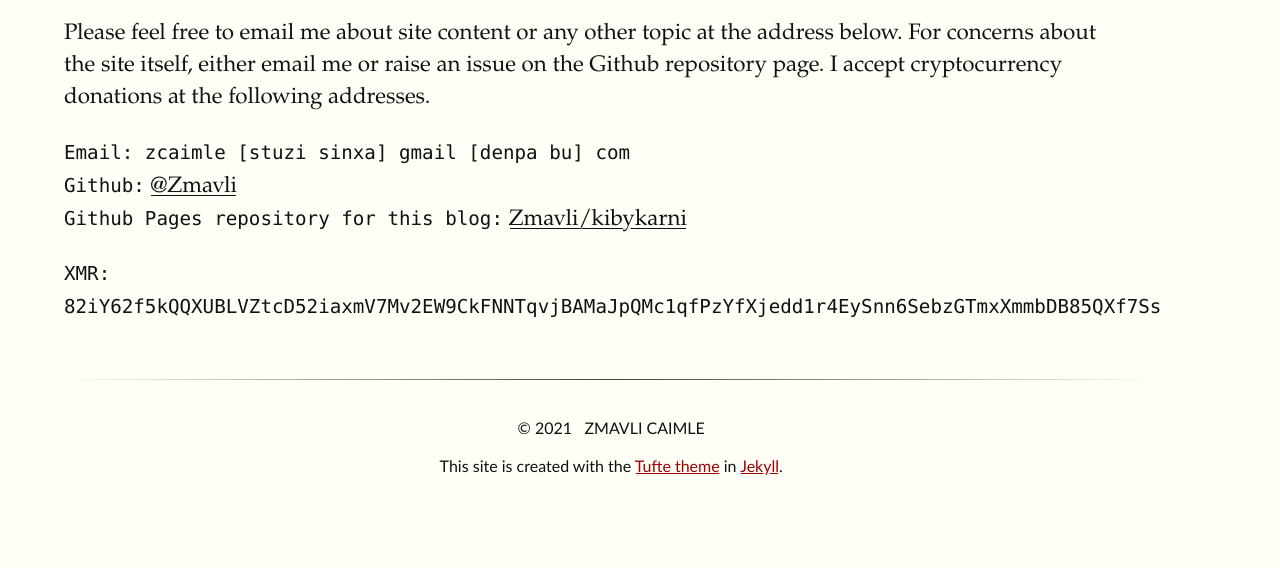
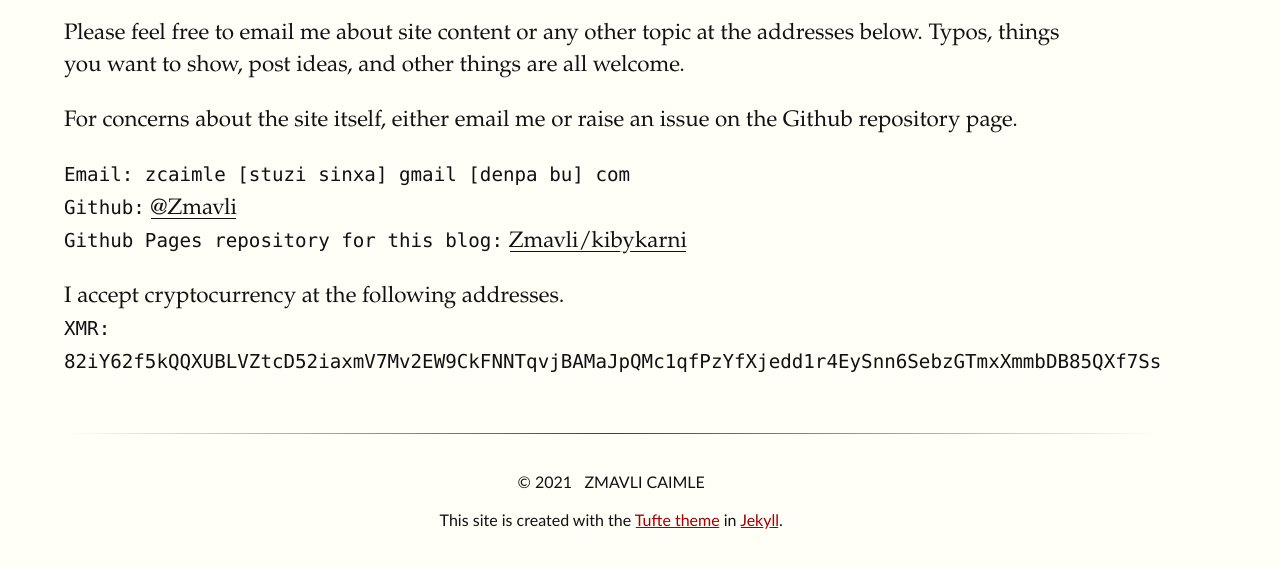
Before and after one commit to Zmavli/kibykarni, a Jekyll site: the page built from contact.md, in a window 1280 px wide, cut to the strip 104-672 px from the top of the page. Built offline with Jekyll 4.4.1, drawn with Linux system fonts in a browser that asks for light colours.

````diff
--- a/contact.md
+++ b/contact.md
@@ -5,12 +5,13 @@ tags: meta
 description: Contact information of Zmavli Caimle.
 ---
 
-Please feel free to email me about site content or any other topic at the address below.
+Please feel free to email me about site content or any other topic at the addresses below. Typos, things you want to show, post ideas, and other things are all welcome.
+
 For concerns about the site itself, either email me or raise an issue on the Github repository page.
-I accept cryptocurrency donations at the following addresses.
 
 ```Email: zcaimle [stuzi sinxa] gmail [denpa bu] com```
 ```Github:``` [@Zmavli](https://github.com/Zmavli)
 ```Github Pages repository for this blog:``` [Zmavli/kibykarni](https://github.com/Zmavli/kibykarni)
 
+I accept cryptocurrency at the following addresses.
 ```XMR: 82iY62f5kQQXUBLVZtcD52iaxmV7Mv2EW9CkFNNTqvjBAMaJpQMc1qfPzYfXjedd1r4EySnn6SebzGTmxXmmbDB85QXf7Ss```
````
Also changed, not shown: index.html (deleted, +0 -17 lines), index.md (added, +13 -0 lines).
